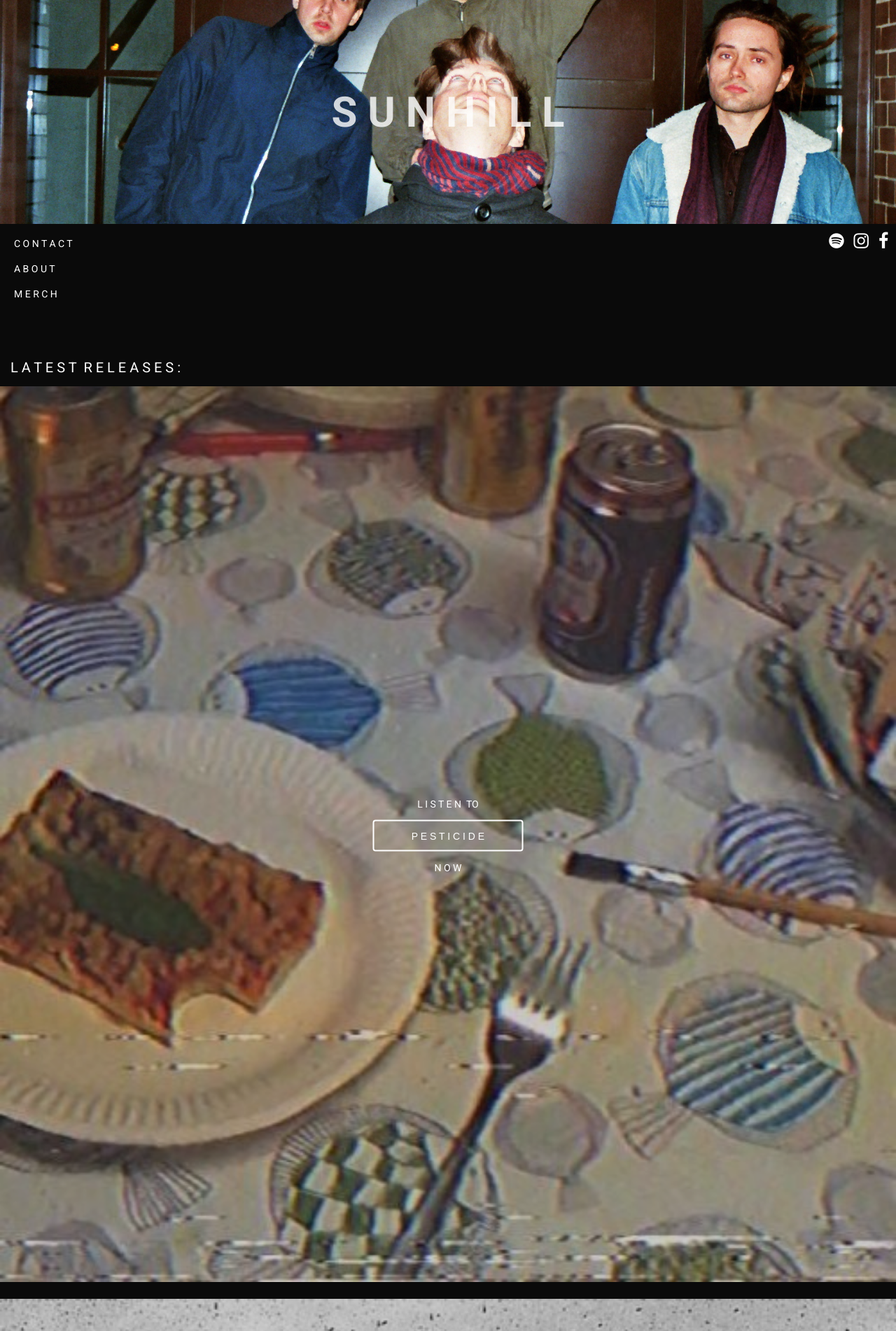
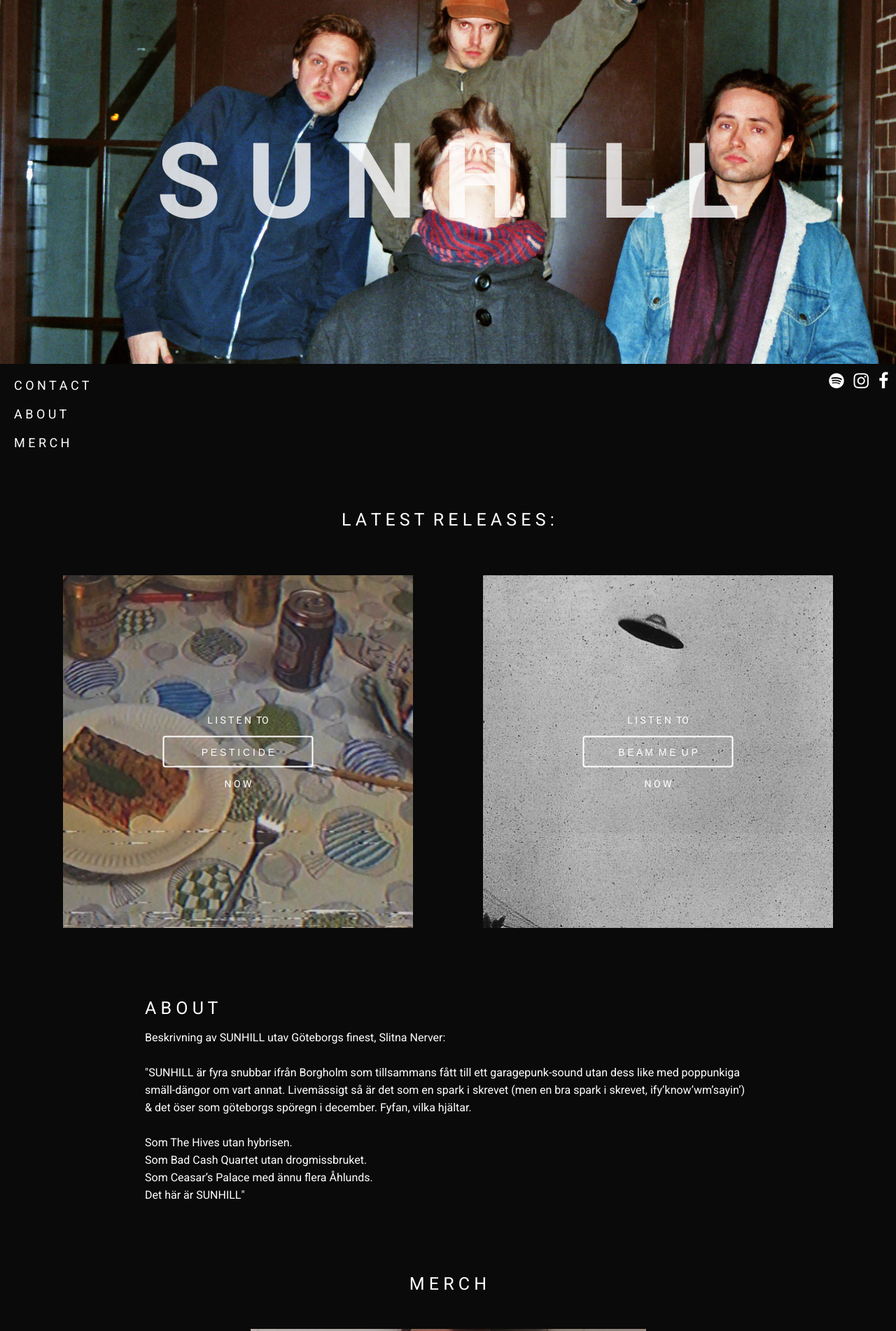
Before and after one commit to henricbjork/Sunhill-Website, a plain HTML site: page index.html in a window 1280 px wide. Shown: the top 1902 px of the page at 70% size. Drawn offline with Linux system fonts and the light colour scheme.

Commit message:
basic desktop layout

```diff
--- a/index.html
+++ b/index.html
@@ -44,6 +44,7 @@
     </section>
     <section class="releases">
       <p class="releases__header">L A T E S T&nbsp;&nbsp;R E L E A S E S :</p>
+      <div class="release__cards">
       <div class="release__card">
         <img src="images/pesticide.jpg" alt="card image" class="card__image" />
         <div class="image__prompt">
@@ -61,6 +62,7 @@
           </button></a>
           <p class="prompt__text">N O W</p>
         </div>
+      </div>
       </div>
     </section>
     <section class="about">
--- a/styles/about.css
+++ b/styles/about.css
@@ -11,3 +11,13 @@
   font-weight: 400;
   padding: 15px;
 }
+@media only screen and (min-width: 850px) {
+  .about {
+    width: 70%;
+    margin: 0 auto;
+    margin-top: 50px;
+  }
+  .about__header {
+    font-size: 25px;
+  }
+}
--- a/styles/contact.css
+++ b/styles/contact.css
@@ -12,3 +12,11 @@
 .email__link {
   color: white;
 }
+@media only screen and (min-width: 850px) {
+  .contact {
+    padding: 50px 0px 60px 0px;
+    display: flex;
+    flex-direction: column;
+    align-items: center;
+  }
+}
--- a/styles/header.css
+++ b/styles/header.css
@@ -1,6 +1,7 @@
 .header {
-  height: 40vh;
+  height: 45vh;
   width: 100%;
+  position: relative;
 }
 .header__image {
   height: 100%;
@@ -15,15 +16,15 @@
   opacity: 0.8;
   width: 100%;
   position: absolute;
-  top: 20%;
+  top: 50%;
   left: 50%;
   transform: translate(-50%, -50%);
-  animation-duration: 1s;
-  animation-name: slidein;
 }
-@keyframes slidein {
-  from {
-    top: 15%;
-    opacity: 0;
+@media only screen and (min-width: 850px) {
+  .header {
+    height: 65vh;
+  }
+  .header__text {
+    font-size: 150px;
   }
 }
--- a/styles/main.css
+++ b/styles/main.css
@@ -22,10 +22,10 @@ body {
 }
 .card__button:hover {
   color: #000;
-  background:rgba(255,255,255, .8);
+  background: rgba(255, 255, 255, 0.8);
 }
 .card__button--disabled:hover {
-    background: rgba(240, 52, 52, .5)
+  background: rgba(240, 52, 52, 0.5);
 }
 p {
   font-size: 14px;
--- a/styles/merch.css
+++ b/styles/merch.css
@@ -1,13 +1,16 @@
 .merch {
   margin-top: 35px;
+  display: flex;
+  flex-direction: column;
+  align-items: center;
 }
 .merch__header {
   font-size: 20px;
   padding: 15px;
 }
 .merch__card {
-  height: 100%;
-  width: 100%;
+  max-height: 565px;
+  max-width: 565px;
   position: relative;
 }
 .card__image {
@@ -25,3 +28,9 @@
   top: 50%;
   left: 50%;
 }
+@media only screen and (min-width: 850px) {
+  .merch__header {
+    font-size: 25px;
+    padding: 50px;
+  }
+}
--- a/styles/navigation.css
+++ b/styles/navigation.css
@@ -19,7 +19,7 @@
 }
 .media {
   position: absolute;
-  top: 43%;
+  top: 48vh;
   right: 0;
   transform: translate(-6%, -50%);
 }
@@ -39,3 +39,11 @@
   font-size: 25px;
   padding: 5px;
 }
+@media only screen and (min-width: 850px) {
+  .nav__item {
+    font-size: 18px;
+  }
+  .media {
+    top: 68vh;
+  }
+}
--- a/styles/releases.css
+++ b/styles/releases.css
@@ -1,13 +1,20 @@
 .releases {
   margin-top: 50px;
+  animation-duration: 2s;
+  animation-name: fadein;
 }
 .releases__header {
   font-size: 20px;
   padding: 15px;
 }
+.release__cards {
+  display: flex;
+  flex-wrap: wrap;
+  justify-content: center;
+}
 .release__card {
-  height: 100%;
-  width: 100%;
+  max-height: 565px;
+  max-width: 565px;
   position: relative;
   margin-bottom: 20px;
 }
@@ -22,10 +29,19 @@
   text-align: center;
   position: absolute;
   transform: translate(-50%, -50%);
-  margin-right: -50%;
   top: 50%;
   left: 50%;
 }
 .prompt__text {
   padding: 15px;
 }
+@media only screen and (min-width: 850px) {
+  .releases__header {
+    font-size: 25px;
+    padding: 15px;
+    text-align: center;
+  }
+  .release__card {
+    margin: 50px;
+  }
+}
```
